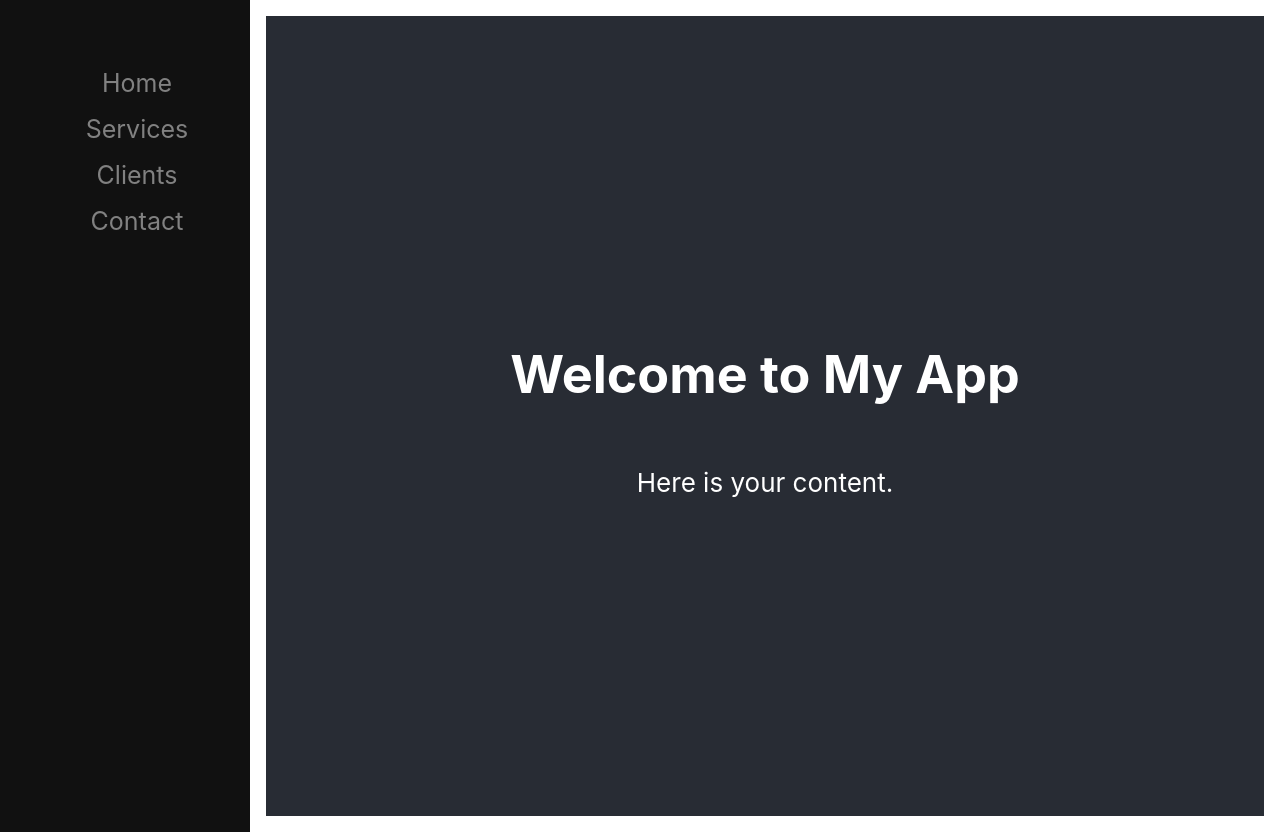
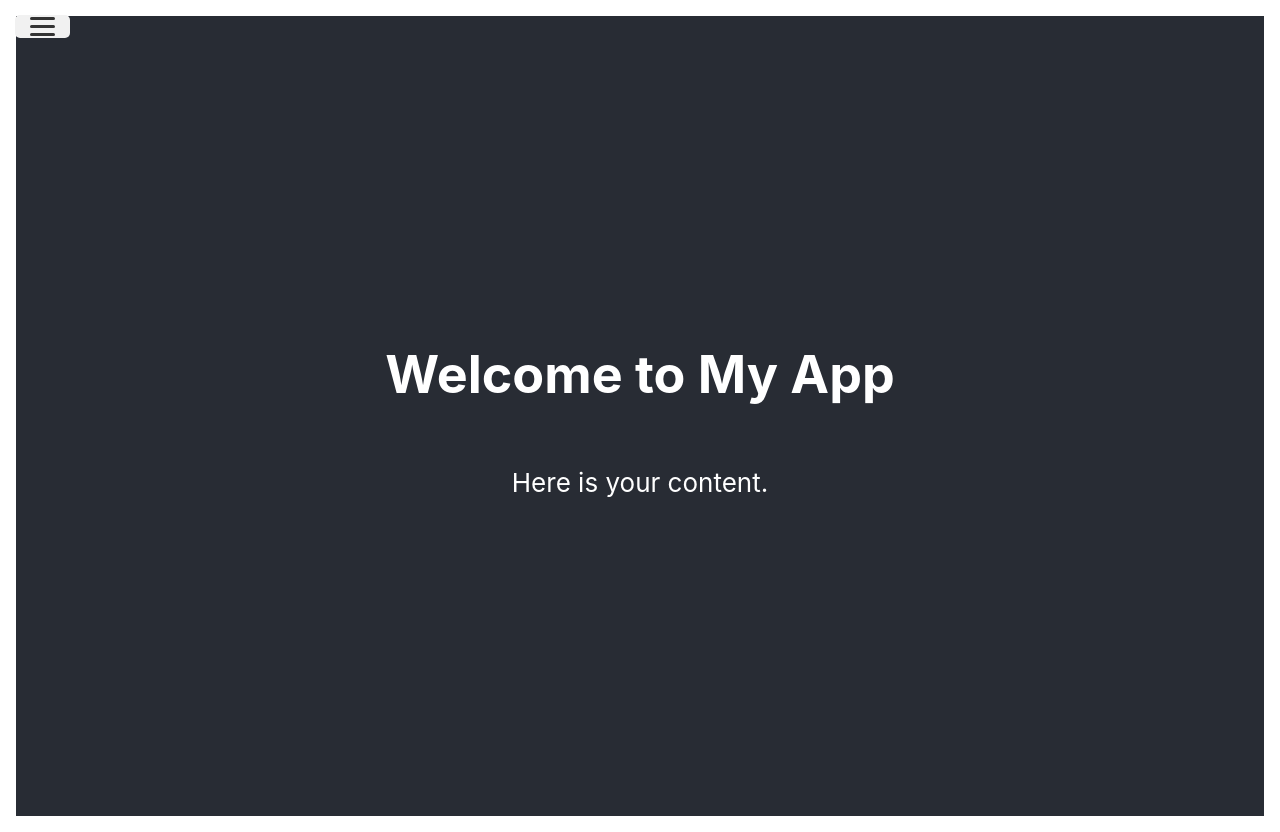
Before and after one commit to connectoniccom/Connectonic.com, a React (Create React App) app: page / in a window 1280 px wide. Built offline with nearby package versions, Linux system fonts and the light colour scheme.

Commit message:
Hello I want if user clicks slide bar it should open but contents on the

```diff
--- a/src/App.css
+++ b/src/App.css
@@ -4,7 +4,6 @@
 
 #main-content {
   padding: 16px;
-  margin-left: 250px; /* Make space for the permanent sidebar */
   transition: margin-left .5s;
 }
 
@@ -20,4 +19,34 @@
   position: relative;
 }
 
-/* Removed sidebar-toggle and hamburger-icon styles as they are no longer used */
+.sidebar-toggle {
+  position: fixed;
+  top: 15px;
+  left: 15px;
+  z-index: 1001;
+  background: #f1f1f1;
+  border: none;
+  padding: 10px 15px;
+  cursor: pointer;
+  border-radius: 5px;
+}
+
+.hamburger-icon,
+.hamburger-icon::before,
+.hamburger-icon::after {
+  content: '';
+  display: block;
+  background-color: #333;
+  height: 3px;
+  width: 25px;
+  border-radius: 3px;
+  transition: all 0.3s ease-in-out;
+}
+
+.hamburger-icon::before {
+  transform: translateY(-8px);
+}
+
+.hamburger-icon::after {
+  transform: translateY(5px);
+}
--- a/src/App.js
+++ b/src/App.js
@@ -1,11 +1,20 @@
-import React from 'react';
+import React, { useState } from 'react';
 import './App.css';
 import Sidebar from './Sidebar';
 
 function App() {
+  const [isSidebarOpen, setSidebarOpen] = useState(false);
+
+  const toggleSidebar = () => {
+    setSidebarOpen(!isSidebarOpen);
+  };
+
   return (
     <div className="App">
-      <Sidebar />
+      <button className="sidebar-toggle" onClick={toggleSidebar}>
+        <span className="hamburger-icon"></span>
+      </button>
+      <Sidebar isOpen={isSidebarOpen} />
       <div id="main-content">
         <header className="App-header">
           <h1>Welcome to My App</h1>
--- a/src/Sidebar.js
+++ b/src/Sidebar.js
@@ -1,9 +1,9 @@
 import React from 'react';
 import './Sidebar.css';
 
-function Sidebar() {
+function Sidebar({ isOpen }) {
   return (
-    <div className="sidebar open">
+    <div className={`sidebar ${isOpen ? 'open' : ''}`}>
       <a href="#home">Home</a>
       <a href="#services">Services</a>
       <a href="#clients">Clients</a>
```
